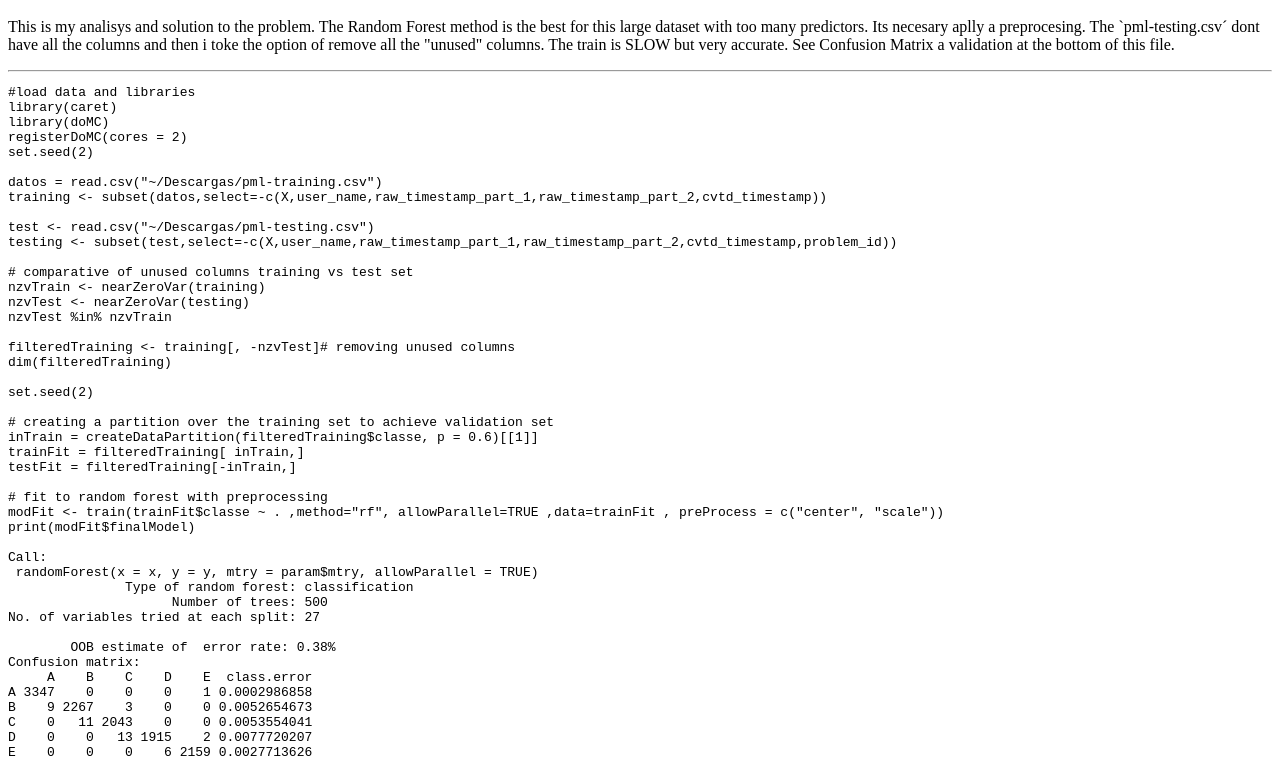
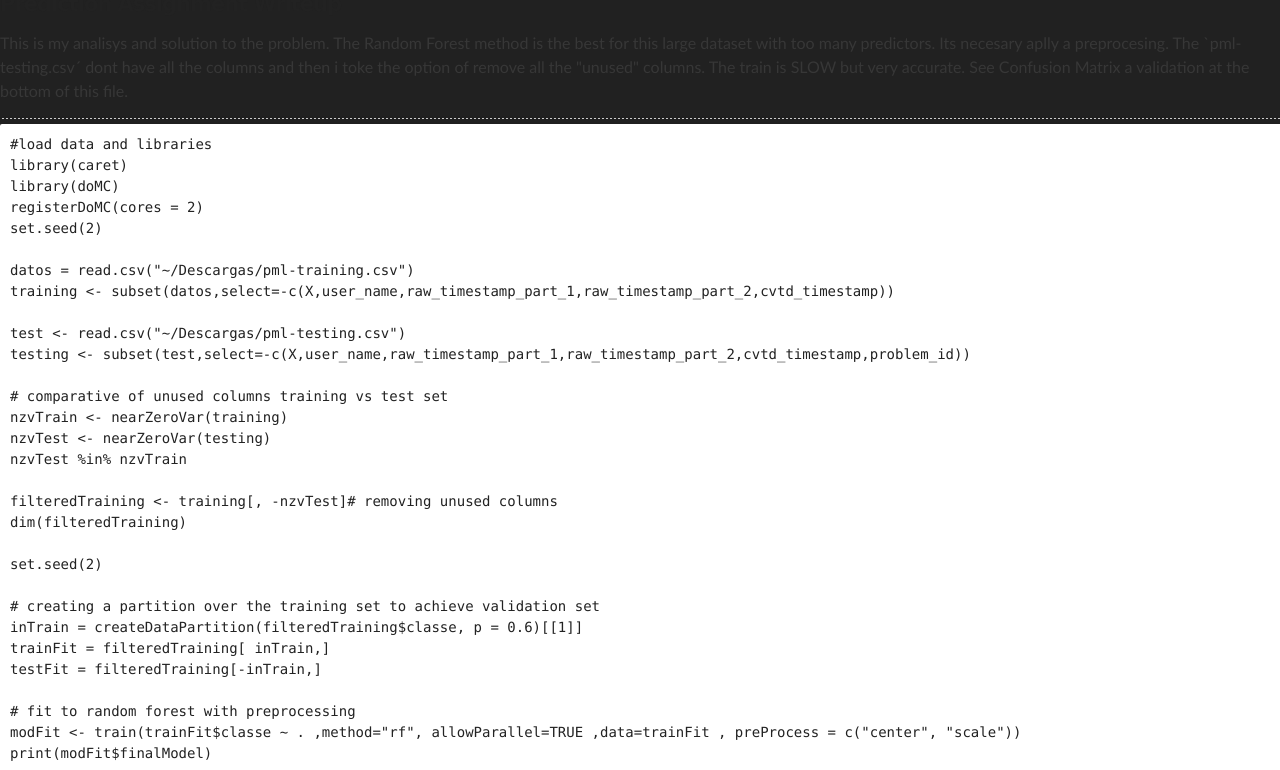
Before and after one commit to jcbretal/class.coursera.org-predmachlearn-016, a plain HTML site: page Prediction Assignment Writeup.html in a window 1280 px wide. Shown: the part 89-859 px from the top of the page. Drawn offline with Linux system fonts and the light colour scheme.

Commit message:
Update Prediction Assignment Writeup.html

```diff
--- a/Prediction Assignment Writeup.html
+++ b/Prediction Assignment Writeup.html
@@ -5,7 +5,7 @@
     <meta charset='utf-8'>
     <meta http-equiv="X-UA-Compatible" content="chrome=1">
     <meta name="description" content="class.coursera.org-predmachlearn-016 : Practical Machine Learning">
-
+    <link rel="stylesheet" type="text/css" media="screen" href="stylesheets/stylesheet.css">
     <title>class.coursera.org-predmachlearn-016</title>
   </head>
 
```
